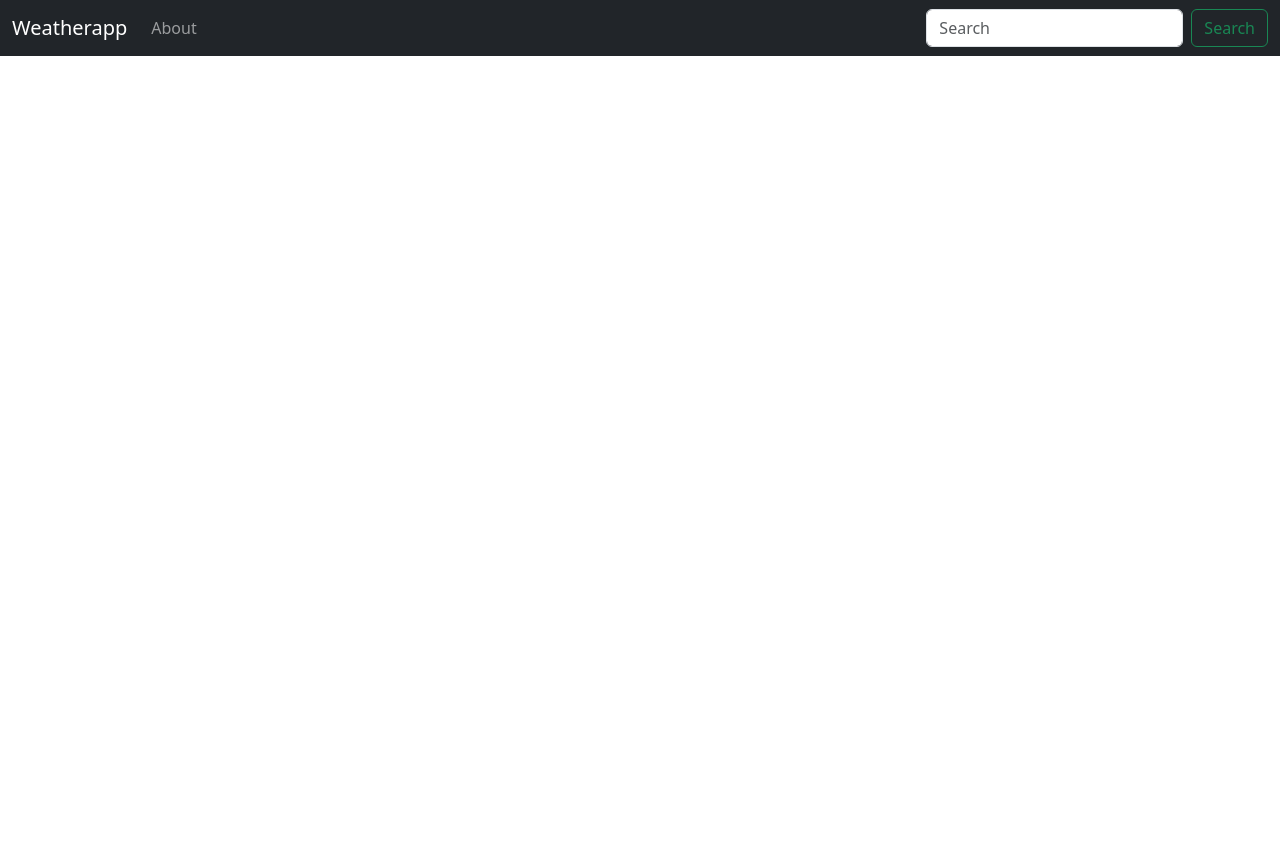
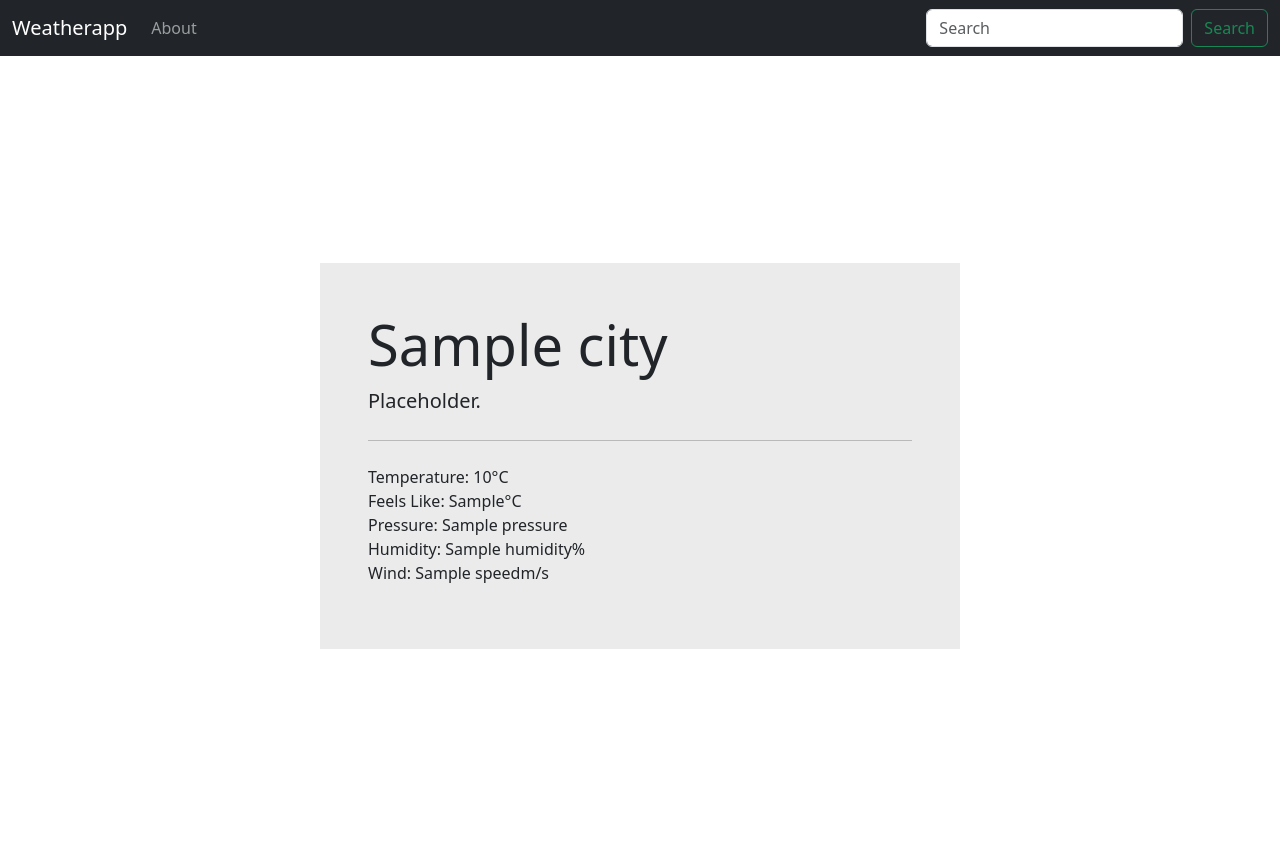
Before and after one commit to abvrak/weatherapp, a Django app: template templates/index.html in a window 1280 px wide. Before the commit the page ends 56 px from the top, so only its background shows below. Run offline with Django 5.2, Linux system fonts and the light colour scheme; the template is opened without the code that fills it: most values are stand-ins (such as "Sample title", 1, 10 or a date in 2020).

Commit message:
Add centered card with weather info

```diff
--- a/templates/index.html
+++ b/templates/index.html
@@ -1,6 +1,29 @@
 {% extends 'base.html' %}
 
 {% block content %}
+
+    {% if api %}
+        {% if api == "Error" %}
+            There was an error, please try again.
+            {% else %}
+
+            <div class="d-flex justify-content-center align-items-center" style="min-height: 100vh;">
+                <div class="jumbotron" style="background-color: #ebebeb; width: 50%; padding: 3rem;">
+                  <h1 class="display-4">{{ city }}</h1>
+                  <p class="lead">Placeholder.</p>
+                  <hr class="my-4">
+                  <p>
+                      Temperature: {{ api.main.temp }}°C<br>
+                      Feels Like: {{ api.main.feels_like }}°C<br>
+                      Pressure: {{ api.main.pressure }}<br>
+                      Humidity: {{ api.main.humidity }}%<br>
+                      Wind: {{ api.wind.speed }}m/s<br>
+                  </p>
+                </div>
+            </div>
+
+        {% endif %}
+    {% endif %}
 
 {% endblock %}
 {#                Temperature: {{ api.main.temp }}°C<br>#}
@@ -9,3 +32,15 @@
 {#                Humidity: {{ api.main.humidity }}%<br>#}
 {#                Wind: {{ api.wind.speed }}km/h?<br>#}
 {#                Description: {{ api.weather.0.description }}#}
+
+
+
+{#clear sky#}
+{#few clouds#}
+{#scattered clouds#}
+{#broken clouds#}
+{#shower rain#}
+{#rain#}
+{#thunderstorm#}
+{#snow#}
+{#mist#}
```
Also changed, not shown: weatherapplication/views.py (+4 -6 lines).
